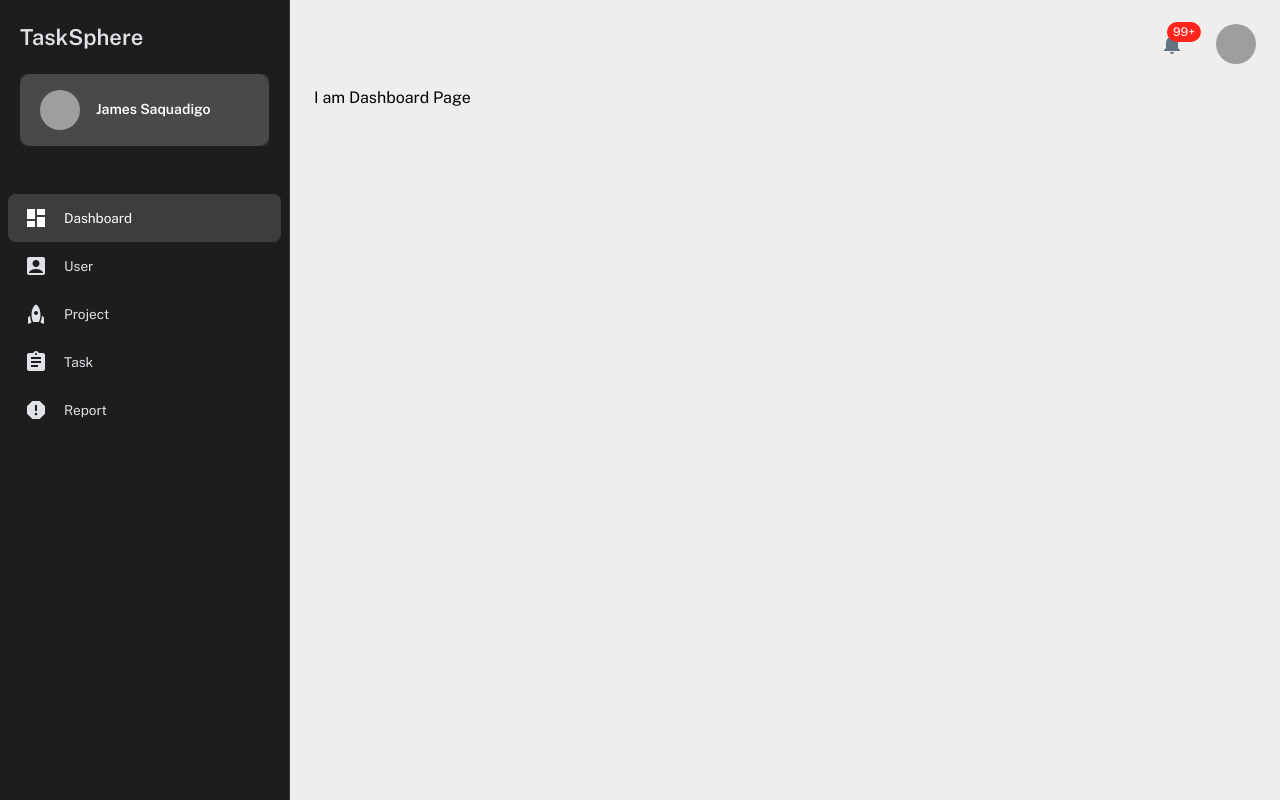
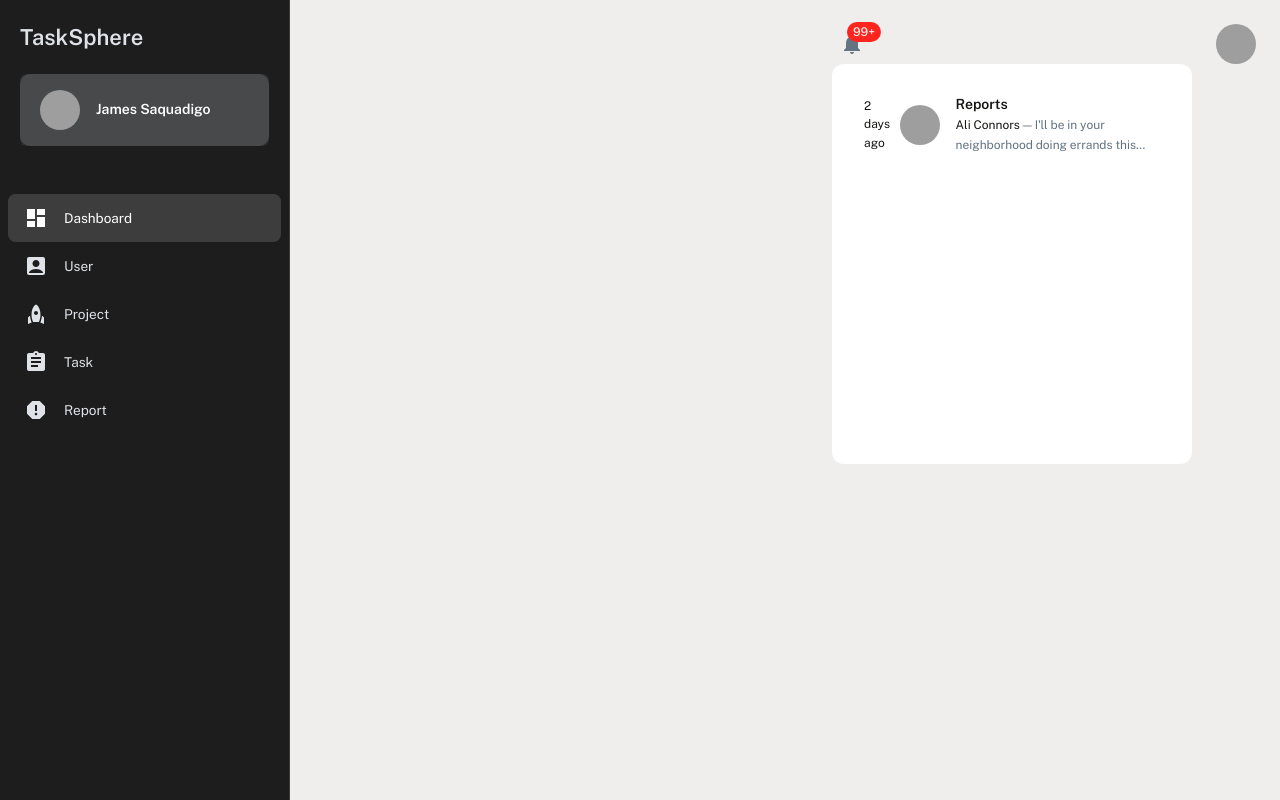
Before and after one commit to NayTharPoe/-Next-Nest-OJT_TaskMngSym, a Next.js app in the folder frontend/: page / in a window 1280 px wide. Built offline with nearby package versions, Linux system fonts and the light colour scheme; grey boxes are pictures that could not be loaded.

Commit message:
still doing notification ui

```diff
--- a/frontend/src/layouts/header/index.tsx
+++ b/frontend/src/layouts/header/index.tsx
@@ -1,72 +1,33 @@
-import { useState, useEffect } from "react";
-import { Box, Paper } from "@mui/material";
-import IconButton from "@mui/material/IconButton";
-import Tooltip from "@mui/material/Tooltip";
-import Avatar from "@mui/material/Avatar";
-import Menu from "@mui/material/Menu";
-import MenuItem from "@mui/material/MenuItem";
-import Typography from "@mui/material/Typography";
-import Badge from "@mui/material/Badge";
-import NotificationsIcon from "@mui/icons-material/Notifications";
-import AppBar from "@mui/material/AppBar";
-import Tabs from "@mui/material/Tabs";
-import Tab from "@mui/material/Tab";
-// import SwipeableViews from 'react-swipeable-views';
-import { useTheme } from "@mui/material/styles";
-import palette from "@/theme/palette";
-import { useRouter } from "next/router";
+import { useState, useEffect } from 'react';
+import { Box, Divider, List, ListItemAvatar, ListItemButton, ListItemText, Paper } from '@mui/material';
+import IconButton from '@mui/material/IconButton';
+import Tooltip from '@mui/material/Tooltip';
+import Avatar from '@mui/material/Avatar';
+import Menu from '@mui/material/Menu';
+import MenuItem from '@mui/material/MenuItem';
+import Typography from '@mui/material/Typography';
+import Badge from '@mui/material/Badge';
+import NotificationsIcon from '@mui/icons-material/Notifications';
+import { useTheme } from '@mui/material/styles';
+import palette from '@/theme/palette';
+import { useRouter } from 'next/router';
+import ListItem from '@mui/material/ListItem';
 
-interface TabPanelProps {
-  children?: React.ReactNode;
-  dir?: string;
-  index: number;
-  value: number;
-}
-
-function TabPanel(props: TabPanelProps) {
-  const { children, value, index, ...other } = props;
-
-  return (
-    <div
-      role="tabpanel"
-      hidden={value !== index}
-      id={`full-width-tabpanel-${index}`}
-      aria-labelledby={`full-width-tab-${index}`}
-      {...other}
-    >
-      {value === index && (
-        <Box sx={{ p: 2 }}>
-          <Typography>{children}</Typography>
-        </Box>
-      )}
-    </div>
-  );
-}
-
-function a11yProps(index: number) {
-  return {
-    id: `full-width-tab-${index}`,
-    "aria-controls": `full-width-tabpanel-${index}`,
-  };
-}
-
-const settings = ["Profile", "Change Password", "Logout"];
+const settings = ['Profile', 'Change Password', 'Logout'];
 
 function notificationsLabel(count: number) {
   if (count === 0) {
-    return "no notifications";
+    return 'no notifications';
   }
   if (count > 99) {
-    return "more than 99 notifications";
+    return 'more than 99 notifications';
   }
   return `${count} notifications`;
 }
 
 const Header = () => {
   const [anchorElUser, setAnchorElUser] = useState<null | HTMLElement>(null);
-  const [anchorElMenu, setAnchorElMenu] = useState<null | HTMLElement>(null);
   const theme = useTheme();
-  const [value, setValue] = useState(0);
 
   const handleOpenUserMenu = (event: React.MouseEvent<HTMLElement>) => {
     setAnchorElUser(event.currentTarget);
@@ -76,50 +37,35 @@ const Header = () => {
     setAnchorElUser(null);
   };
 
-  const handleOpenMessageMenu = (event: React.MouseEvent<HTMLElement>) => {
-    setAnchorElMenu(event?.currentTarget);
-  };
-
-  const handleCloseMessageMenu = () => {
-    setAnchorElMenu(null);
-  };
-
-  const handleChange = (event: React.SyntheticEvent, newValue: number) => {
-    setValue(newValue);
-  };
-
-  const handleChangeIndex = (index: number) => {
-    setValue(index);
-  };
-
   const router = useRouter();
-  const routePath = router.pathname.split("/")[1];
-  let pageTitle = "";
+  const routePath = router.pathname.split('/')[1];
+  let pageTitle = '';
   switch (routePath) {
-    case "project":
-      pageTitle = "Projects";
+    case 'project':
+      pageTitle = 'Projects';
       break;
-    case "employee":
-      pageTitle = "Employees";
+    case 'employee':
+      pageTitle = 'Employees';
       break;
-    case "task":
-      pageTitle = "Tasks";
+    case 'task':
+      pageTitle = 'Tasks';
       break;
-    case "report":
-      pageTitle = "Reports";
+    case 'report':
+      pageTitle = 'Reports';
       break;
     default:
       break;
   }
+
   return (
     <Box
       sx={{
-        width: "100%",
-        display: { xs: "none", md: "flex", gap: 15 },
+        width: '100%',
+        display: { xs: 'none', md: 'flex', gap: 15 },
         mt: 3,
         mb: 3,
-        justifyContent: "space-between",
-        alignItems: "center",
+        justifyContent: 'space-between',
+        alignItems: 'center',
       }}
     >
       <Box>
@@ -127,64 +73,59 @@ const Header = () => {
           {pageTitle}
         </Typography>
       </Box>
-      <Box sx={{ width: "max-content", display: "flex", gap: 3 }}>
+      <Box sx={{ width: 'max-content', display: 'flex', gap: 3 }}>
         {/* notification item */}
         <Box>
-          <IconButton
-            aria-label={notificationsLabel(100)}
-            onClick={handleOpenMessageMenu}
-          >
+          <IconButton aria-label={notificationsLabel(100)}>
             <Badge badgeContent={100} color="error">
               <NotificationsIcon />
             </Badge>
           </IconButton>
-          <Menu
-            sx={{ mt: "45px", boxShadow: 0 }}
-            id="noti-appbar"
-            anchorEl={anchorElMenu}
-            anchorOrigin={{
-              vertical: "top",
-              horizontal: "right",
+          <Box
+            sx={{
+              width: '100%',
+              height: 400,
+              maxWidth: 360,
+              bgcolor: palette.common.white,
+              borderRadius: '.75rem',
             }}
-            keepMounted
-            transformOrigin={{
-              vertical: "top",
-              horizontal: "right",
-            }}
-            open={Boolean(anchorElMenu)}
-            onClose={handleCloseMessageMenu}
           >
-            <Box sx={{ width: 370 }}>
-              <AppBar position="static" sx={{ backgroundColor: "transparent" }}>
-                <Tabs
-                  value={value}
-                  onChange={handleChange}
-                  indicatorColor="secondary"
-                  textColor="inherit"
-                  variant="fullWidth"
-                  sx={{
-                    backgroundColor: (theme: any) =>
-                      `${theme.palette.background["100"]}`,
-                  }}
-                >
-                  <Tab label="Reports" {...a11yProps(0)} />
-                  <Tab label="Tasks" {...a11yProps(1)} />
-                </Tabs>
-              </AppBar>
-              {/* <SwipeableViews
-                axis={theme.direction === 'rtl' ? 'x-reverse' : 'x'}
-                index={value}
-                onChangeIndex={handleChangeIndex}
-              >
-                <TabPanel value={value} index={0} dir={theme.direction}>
-                  Reports Message
-                </TabPanel>
-                <TabPanel value={value} index={1} dir={theme.direction}>
-                  Tasks Message
-                </TabPanel>
-              </SwipeableViews> */}
-            </Box>
-          </Menu>
+            <List component="nav">
+              <ListItem alignItems="flex-start">
+                <ListItemButton>
+                  <Typography sx={{ color: palette.text.primary, fontSize: '0.75rem' }}>
+                    2 days ago
+                  </Typography>
+
+                  <ListItemAvatar>
+                    <Avatar
+                      alt="profile pics"
+                      src="https://minimal-kit-react.vercel.app/assets/images/avatars/avatar_default.jpg"
+                    />
+                  </ListItemAvatar>
+                  <ListItemText
+                    sx={{ alignItems: 'center' }}
+                    primary={
+                      <Typography sx={{ color: palette.text.primary, fontWeight: '600' }}>Reports</Typography>
+                    }
+                    secondary={
+                      <>
+                        <Typography
+                          sx={{ display: 'inline' }}
+                          component="span"
+                          variant="body2"
+                          color="text.primary"
+                        >
+                          Ali Connors
+                        </Typography>
+                        {" — I'll be in your neighborhood doing errands this…"}
+                      </>
+                    }
+                  />
+                </ListItemButton>
+              </ListItem>
+            </List>
+          </Box>
         </Box>
         {/* profile item */}
         <Box>
@@ -197,17 +138,17 @@ const Header = () => {
             </IconButton>
           </Tooltip>
           <Menu
-            sx={{ mt: "45px" }}
+            sx={{ mt: '45px' }}
             id="menu-appbar"
             anchorEl={anchorElUser}
             anchorOrigin={{
-              vertical: "top",
-              horizontal: "right",
+              vertical: 'top',
+              horizontal: 'right',
             }}
             keepMounted
             transformOrigin={{
-              vertical: "top",
-              horizontal: "right",
+              vertical: 'top',
+              horizontal: 'right',
             }}
             open={Boolean(anchorElUser)}
             onClose={handleCloseUserMenu}
--- a/frontend/src/pages/index.tsx
+++ b/frontend/src/pages/index.tsx
@@ -1,12 +1,161 @@
 import React, { ReactElement } from 'react';
 import MainLayout from '@/layouts/MainLayout';
 import type { NextPageWithLayout } from './_app';
+import { Box, Card, CardContent, Grid, Typography } from '@mui/material';
+import palette from '@/theme/palette';
+import GroupIcon from '@mui/icons-material/Group';
+import BarChartIcon from '@mui/icons-material/BarChart';
+import MiscellaneousServicesIcon from '@mui/icons-material/MiscellaneousServices';
+import SummarizeIcon from '@mui/icons-material/Summarize';
 
-const DashboardPage : NextPageWithLayout = () => {
-  return <div>I am Dashboard Page</div>;
+const DashboardPage: NextPageWithLayout = () => {
+  return (
+    <Grid container spacing={3} sx={{ mt: 2, justifyContent: 'center' }}>
+      <Grid item xs={12} md={2.8}>
+        <Card sx={{ borderRadius: '1.2rem', backgroundColor: palette.common.white, boxShadow: 'none' }}>
+          <CardContent
+            sx={{
+              display: 'flex',
+              justifyContent: 'center',
+              alignItems: 'center',
+              flexDirection: 'column',
+              py: 4,
+            }}
+          >
+            <Box
+              sx={{
+                borderRadius: '50%',
+                backgroundColor: palette.primary.main,
+                width: '50px',
+                height: '50px',
+                display: 'flex',
+                justifyContent: 'center',
+                alignItems: 'center',
+              }}
+            >
+              <GroupIcon sx={{ fontSize: '2rem', color: palette.common.white }} />
+            </Box>
+            <Box sx={{ textAlign: 'center', mt: 3 }}>
+              <Typography variant="h1" sx={{ fontWeight: '600' }}>
+                124
+              </Typography>
+              <Typography sx={{ fontSize: '0.8rem' }} color="text.secondary" gutterBottom>
+                Total Employees
+              </Typography>
+            </Box>
+          </CardContent>
+        </Card>
+      </Grid>
+      <Grid item xs={12} md={2.8}>
+        <Card sx={{ borderRadius: '1.2rem', backgroundColor: palette.common.white, boxShadow: 'none' }}>
+          <CardContent
+            sx={{
+              display: 'flex',
+              justifyContent: 'center',
+              alignItems: 'center',
+              flexDirection: 'column',
+              py: 4,
+            }}
+          >
+            <Box
+              sx={{
+                borderRadius: '50%',
+                backgroundColor: '#78b3ea',
+                width: '50px',
+                height: '50px',
+                display: 'flex',
+                justifyContent: 'center',
+                alignItems: 'center',
+              }}
+            >
+              <BarChartIcon sx={{ fontSize: '2rem', color: palette.common.white }} />
+            </Box>
+            <Box sx={{ textAlign: 'center', mt: 3 }}>
+              <Typography variant="h1" sx={{ fontWeight: '600' }}>
+                50
+              </Typography>
+              <Typography sx={{ fontSize: '0.8rem' }} color="text.secondary" gutterBottom>
+                Total Projects
+              </Typography>
+            </Box>
+          </CardContent>
+        </Card>
+      </Grid>
+      <Grid item xs={12} md={2.8}>
+        <Card sx={{ borderRadius: '1.2rem', backgroundColor: palette.common.white, boxShadow: 'none' }}>
+          <CardContent
+            sx={{
+              display: 'flex',
+              justifyContent: 'center',
+              alignItems: 'center',
+              flexDirection: 'column',
+              py: 4,
+            }}
+          >
+            <Box
+              sx={{
+                borderRadius: '50%',
+                backgroundColor: '#909eab',
+                width: '50px',
+                height: '50px',
+                display: 'flex',
+                justifyContent: 'center',
+                alignItems: 'center',
+              }}
+            >
+              <MiscellaneousServicesIcon sx={{ fontSize: '2rem', color: palette.common.white }} />
+            </Box>
+            <Box sx={{ textAlign: 'center', mt: 3 }}>
+              <Typography variant="h1" sx={{ fontWeight: '600' }}>
+                87
+              </Typography>
+              <Typography sx={{ fontSize: '0.8rem' }} color="text.secondary" gutterBottom>
+                Total Tasks
+              </Typography>
+            </Box>
+          </CardContent>
+        </Card>
+      </Grid>
+      <Grid item xs={12} md={2.8}>
+        <Card sx={{ borderRadius: '1.2rem', backgroundColor: palette.common.white, boxShadow: 'none' }}>
+          <CardContent
+            sx={{
+              display: 'flex',
+              justifyContent: 'center',
+              alignItems: 'center',
+              flexDirection: 'column',
+              py: 4,
+            }}
+          >
+            <Box
+              sx={{
+                borderRadius: '50%',
+                backgroundColor: '#89c6bd',
+                width: '50px',
+                height: '50px',
+                display: 'flex',
+                justifyContent: 'center',
+                alignItems: 'center',
+              }}
+            >
+              <SummarizeIcon sx={{ fontSize: '2rem', color: palette.common.white }} />
+            </Box>
+            <Box sx={{ textAlign: 'center', mt: 3 }}>
+              <Typography variant="h1" sx={{ fontWeight: '600' }}>
+                124
+              </Typography>
+              <Typography sx={{ fontSize: '0.8rem' }} color="text.secondary" gutterBottom>
+                Total Reports
+              </Typography>
+            </Box>
+          </CardContent>
+        </Card>
+      </Grid>
+    </Grid>
+  );
 };
 
-DashboardPage.getLayout = function getLayout(page : ReactElement) {
+DashboardPage.getLayout = function getLayout(page: ReactElement) {
   return <MainLayout>{page}</MainLayout>;
 };
 
```
